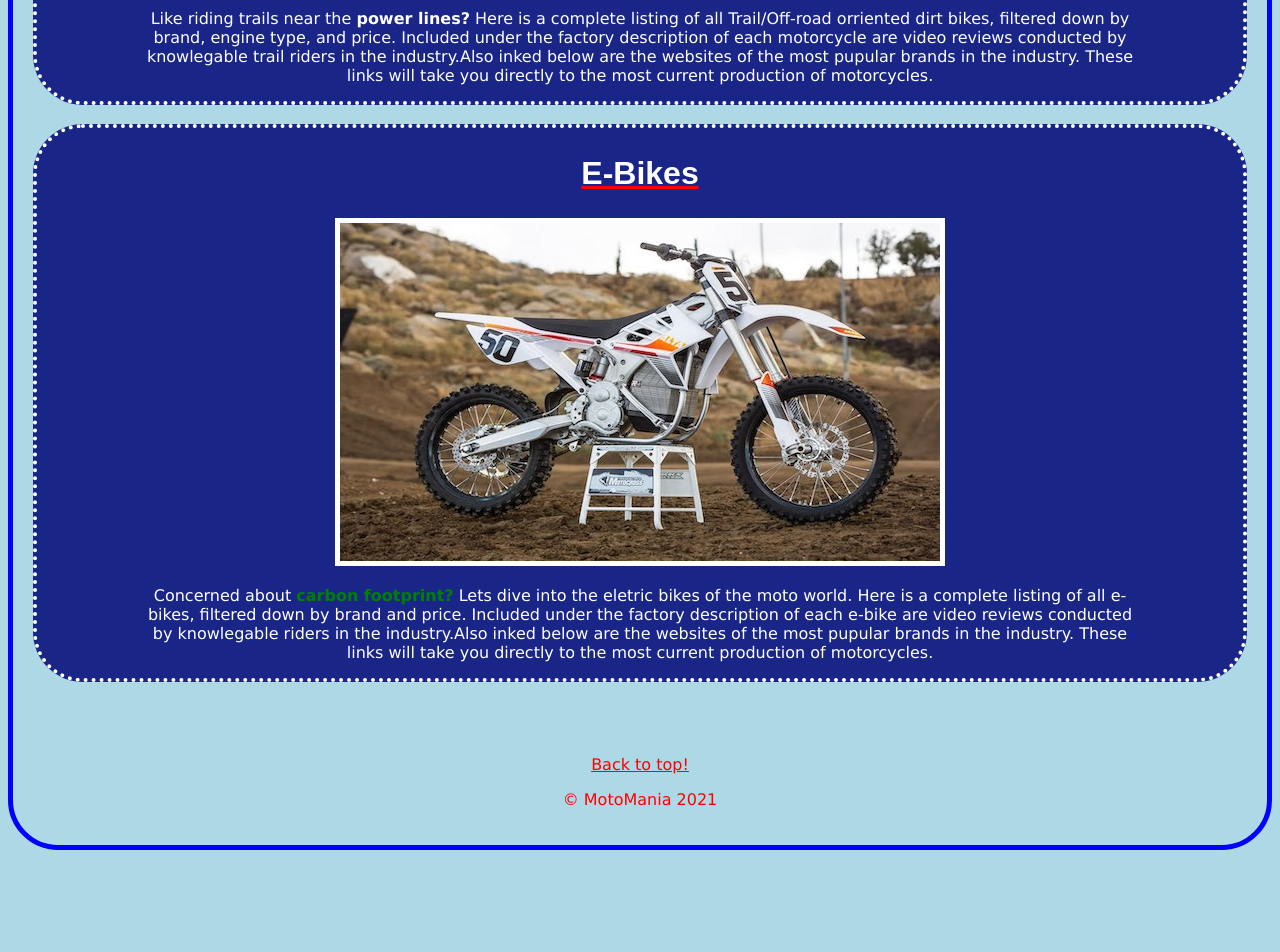
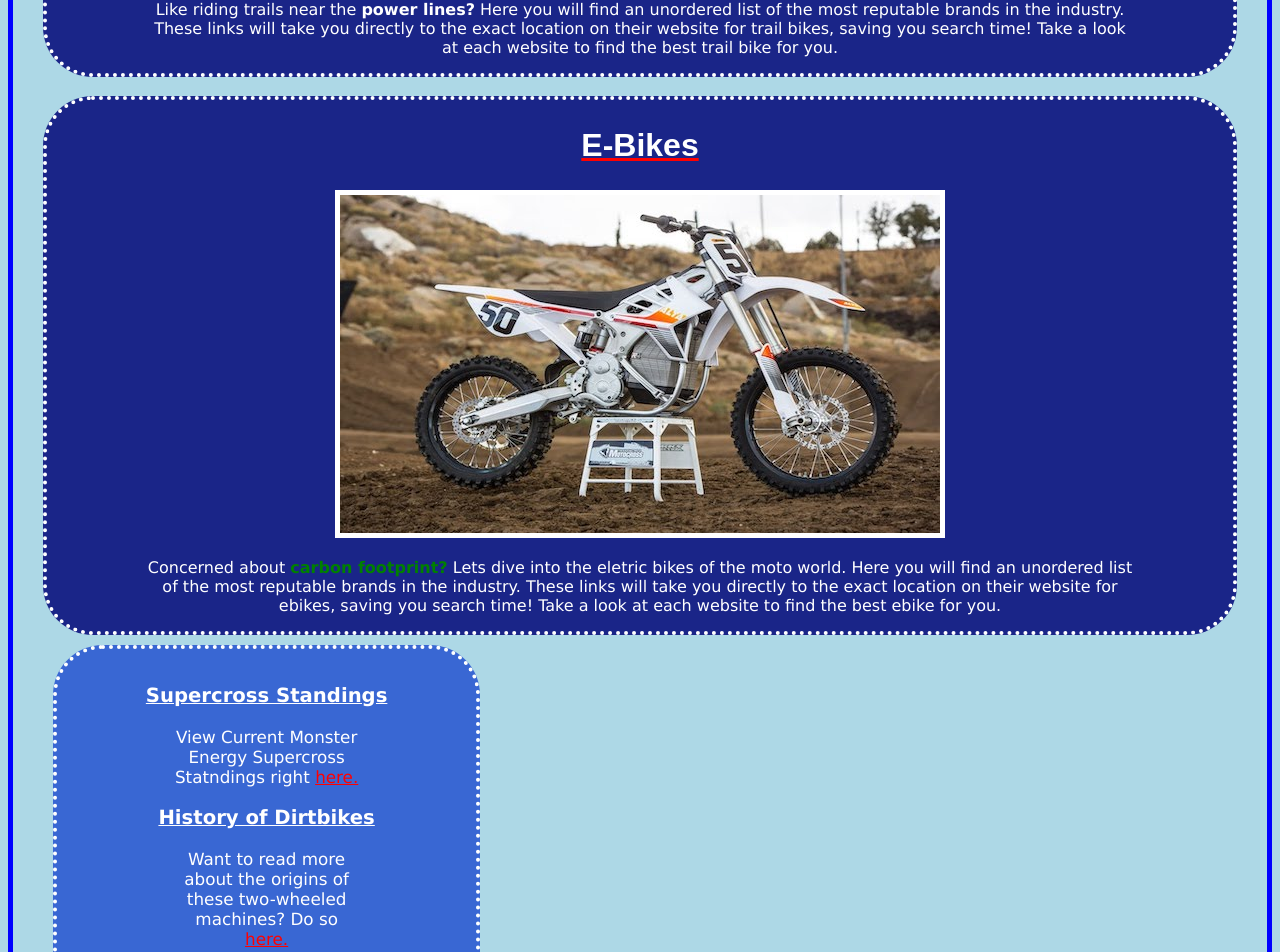
Before and after one commit to ctile/NewWebsite, a React (Create React App) app: page / in a window 1280 px wide. Shown: the part 1372-2324 px from the top of the page. Before the commit the page ends 2230 px from the top, so only its background shows below. Built offline with nearby package versions, Linux system fonts and the light colour scheme.

Commit message:
everything

```diff
--- a/src/home/Home.js
+++ b/src/home/Home.js
@@ -18,6 +18,9 @@ function Home() {
 
       <br />
 
+      <div class="table">
+        <div class="row">
+          <div id="body" class="table-cell">
             <div id="moto">
               <Link to="moto/moto.html" title="Motocross Dirt Bikes">
                 <h2>Motocross</h2>
@@ -35,12 +38,11 @@ function Home() {
                 <span class="racing">
                   <em>competitive</em> racing
                 </span>
-          . Here is a complete listing of all morocross dirt bikes, filtered
-          down by brand, engine type, and price. Included under the factory
-          description of each motorcycle are video reviews conducted by top
-          riders in the industry. Also inked below are the websites of the most
-          pupular brands in the industry. These links will take you directly to
-          the most current production of motorcycles.
+                . Here you will find an unordered list of the most reputable
+                brands in the industry. These links will take you directly to
+                the exact location on their website for motocross dirt bikes,
+                saving you search time! Take a look at each website to find the
+                best moto bike for you.
               </p>
             </div>
 
@@ -59,13 +61,12 @@ function Home() {
                 pageName="trail"
               />
               <p>
-          Like riding trails near the <span class="power">power lines?</span>{" "}
-          Here is a complete listing of all Trail/Off-road orriented dirt bikes,
-          filtered down by brand, engine type, and price. Included under the
-          factory description of each motorcycle are video reviews conducted by
-          knowlegable trail riders in the industry.Also inked below are the
-          websites of the most pupular brands in the industry. These links will
-          take you directly to the most current production of motorcycles.
+                Like riding trails near the{" "}
+                <span class="power">power lines?</span> Here you will find an
+                unordered list of the most reputable brands in the industry.
+                These links will take you directly to the exact location on
+                their website for trail bikes, saving you search time! Take a
+                look at each website to find the best trail bike for you.
               </p>
             </div>
 
@@ -84,16 +85,60 @@ function Home() {
                 pageName="ebike"
               />
               <p>
-          Concerned about <span class="carbon">carbon footprint?</span> Lets
-          dive into the eletric bikes of the moto world. Here is a complete
-          listing of all e-bikes, filtered down by brand and price. Included
-          under the factory description of each e-bike are video reviews
-          conducted by knowlegable riders in the industry.Also inked below are
-          the websites of the most pupular brands in the industry. These links
-          will take you directly to the most current production of motorcycles.
+                Concerned about <span class="carbon">carbon footprint?</span>{" "}
+                Lets dive into the eletric bikes of the moto world. Here you
+                will find an unordered list of the most reputable brands in the
+                industry. These links will take you directly to the exact
+                location on their website for ebikes, saving you search time!
+                Take a look at each website to find the best ebike for you.
               </p>
             </div>
-
+            <div id="sidebar" class="table-cell">
+              <h3>Supercross Standings</h3>
+              <p>
+                View Current Monster Energy Supercross Statndings right{" "}
+                <Link
+                  to={{
+                    pathname:
+                      "https://www.supercrosslive.com/championship-standings"
+                  }}
+                  target="same"
+                >
+                  here.
+                </Link>
+              </p>
+              <h3>History of Dirtbikes</h3>
+              <p>
+                Want to read more about the origins of these two-wheeled
+                machines? Do so{" "}
+                <Link
+                  to={{
+                    pathname:
+                      "https://www.dirtbikeplanet.com/who-invented-the-dirt-bike/"
+                  }}
+                  target="same"
+                >
+                  here.
+                </Link>
+              </p>
+              <h3> Broke something? </h3>
+              <p>
+                Looking for parts?{" "}
+                <Link
+                  to={{
+                    pathname:
+                      "https://www.rockymountainatvmc.com/parts/dirt-bike"
+                  }}
+                  target="same"
+                >
+                  RockyMountainATV
+                </Link>
+                has a wide selection of parts for almost any bike you own!
+              </p>
+            </div>
+          </div>
+        </div>
+      </div>
       <br />
       <br />
       <br />
--- a/src/styles.css
+++ b/src/styles.css
@@ -6,6 +6,17 @@ body {
   border: 5px solid blue;
   border-radius: 50px;
   padding: 20px;
+}
+.table {
+  display: table;
+  border-spacing: 10px;
+}
+.row {
+  display: table-row;
+}
+.table-cell {
+  display: table-cell;
+  vertical-align: top;
 }
 #header {
   background-color: #1a2588;
@@ -29,6 +40,15 @@ body {
   border: 4px dotted rgb(255, 255, 255);
   border-radius: 50px;
 }
+#sidebar {
+  background-color: #0130caab;
+  border: 4px dotted rgb(255, 255, 255);
+  border-radius: 50px;
+  font-size: 105%;
+  padding: 15px;
+  margin: 0px 10px 10px 10px;
+  width: 280px;
+}
 #copyright {
   color: red;
 }
@@ -50,6 +70,9 @@ h1 {
 h2 {
   font-size: 200%;
   color: rgb(255, 255, 255);
+}
+h3 {
+  text-decoration: underline;
 }
 
 img {
```
Lines whose indentation alone changed are shown as unchanged.
